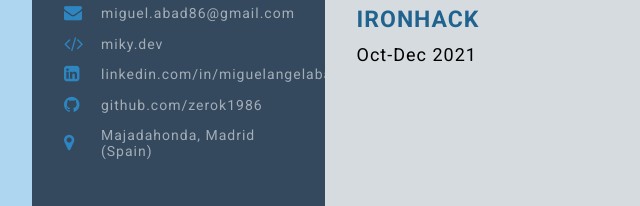
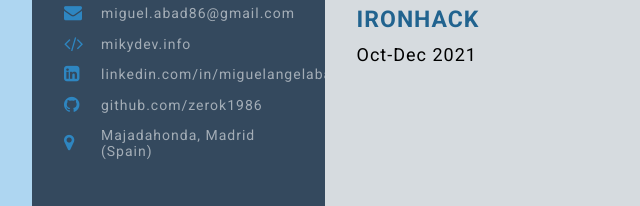
Before and after one commit to zerok1986/my-resume-html-css, a plain HTML site: page index.html in a window 1280 px wide. Shown: the part 568-774 px from the top of the page, 96-736 px from the left. Drawn offline with Linux system fonts and the light colour scheme.

Commit message:
(Update): portfolio link and text

```diff
--- a/index.html
+++ b/index.html
@@ -35,7 +35,7 @@
                         </li>
                         <li><i class="fa fa-envelope"></i><a href="mailto:miguel.abad86@gmail.com">miguel.abad86@gmail.com</a>
                         </li>
-                        <li><i class="fa fa-code"></i><a href="https://mikydev.netlify.app/">miky.dev</a>
+                        <li><i class="fa fa-code"></i><a href="https://mikydev.info/">mikydev.info</a>
                         </li>
                         </li>
                         <li><i class="fa fa-linkedin-square"></i><a href="https://www.linkedin.com/in/miguelangelabad">linkedin.com/in/miguelangelabad</a>
```
